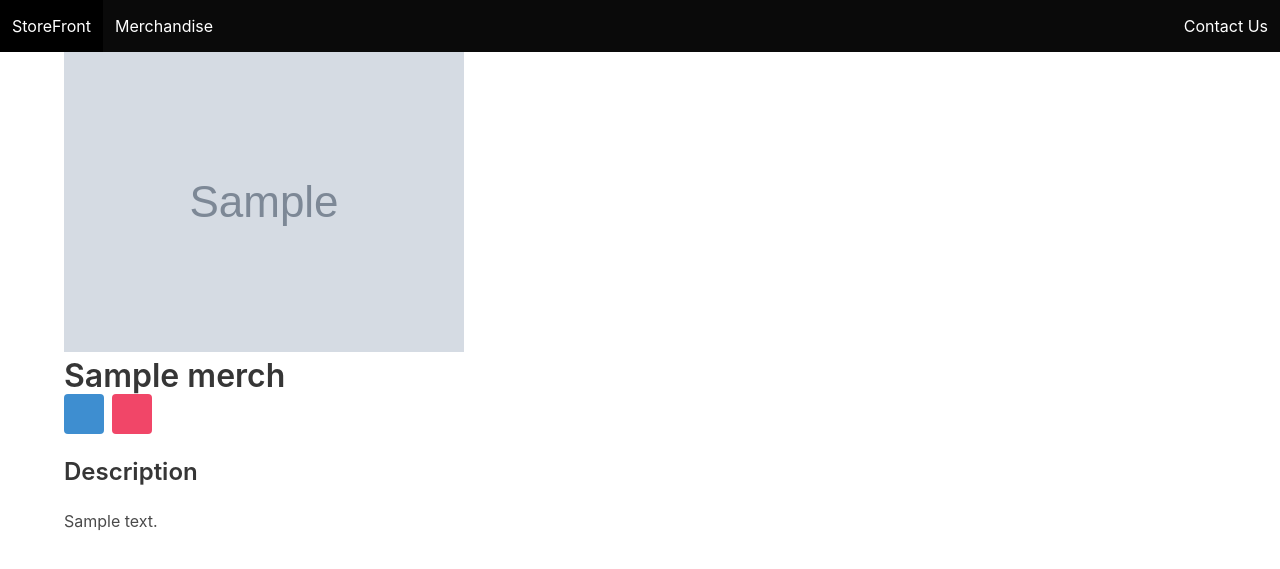
After one commit to RickHayden/StoreFront, a Django app: page /merch/1/ in a window 1280 px wide. The commit adds this page. Shown: the top 569 px of the page. Run offline with Django 4.2, Linux system fonts and the light colour scheme; tables that the repository leaves empty hold one stand-in row (values such as "Sample post"); grey boxes marked "Sample" are stand-in pictures.

Commit message:
detailed merch pages live

```diff
--- /dev/null
+++ b/main_app/templates/merch_detail.html
@@ -0,0 +1,28 @@
+{% extends 'base.html' %}
+{% block content %}
+<div class="detail__img">
+    <img src="{{merch.img}}" alt="{{merch.name}}" />
+</div>
+<div class="detail__name">
+    <h1 class="title">{{merch.name}}</h1>
+</div>
+<div class="detail__container">
+    <div class="buttons">
+        <a href="" class="button is-info">
+            <span class="icon">
+                <i class="fas fa-edit"></i>
+            </span>
+        </a>
+        <a href="" class="button is-danger">
+            <span class="icon">
+                <i class="fas fa-trash-alt"></i>
+            </span>
+        </a>
+    </div>
+    <div class="detail__about">
+        <h4 class="title is-4">Description</h4>
+        <p>{{merch.bio}}</p>
+    </div>
+</div>
+
+{% endblock %}
--- a/main_app/urls.py
+++ b/main_app/urls.py
@@ -6,6 +6,7 @@ from . import views
 urlpatterns = [
     path('', views.Home.as_view(), name = "home"),
     path('merch/', views.MerchList.as_view(), name = "merch"),
-    path('contactus/', views.ContactUs.as_view(), name = 'contact_us')
-
+    path('contactus/', views.ContactUs.as_view(), name = 'contact_us'),
+    path('merch/new/', views.MerchCreate.as_view(), name = "merch_create"),
+    path('merch/<int:pk>/', views.MerchDetail.as_view(), name = "merch_detail")
 ]
--- a/main_app/views.py
+++ b/main_app/views.py
@@ -3,6 +3,8 @@ from django.views import View
 from django.http import HttpResponse
 from django.views.generic.base import TemplateView
 from .models import Merch
+from django.views.generic.edit import CreateView
+from django.views.generic import DetailView
 
 # Create your views here.
 
@@ -32,3 +34,16 @@ class MerchList(TemplateView):
 
 class ContactUs(TemplateView):
     template_name = "contact_us.html"
+
+
+
+class MerchCreate(CreateView):
+    model = Merch
+    fields = ['name', 'img', 'bio']
+    template_name = "merch_create.html"
+    success_url = "/merch/"
+
+
+class MerchDetail(DetailView):
+    model = Merch
+    template_name = "merch_detail.html"
```
Also changed, not shown: main_app/templates/merch.html (+4 -3 lines), main_app/templates/merch_create.html (added, +14 -0 lines).
